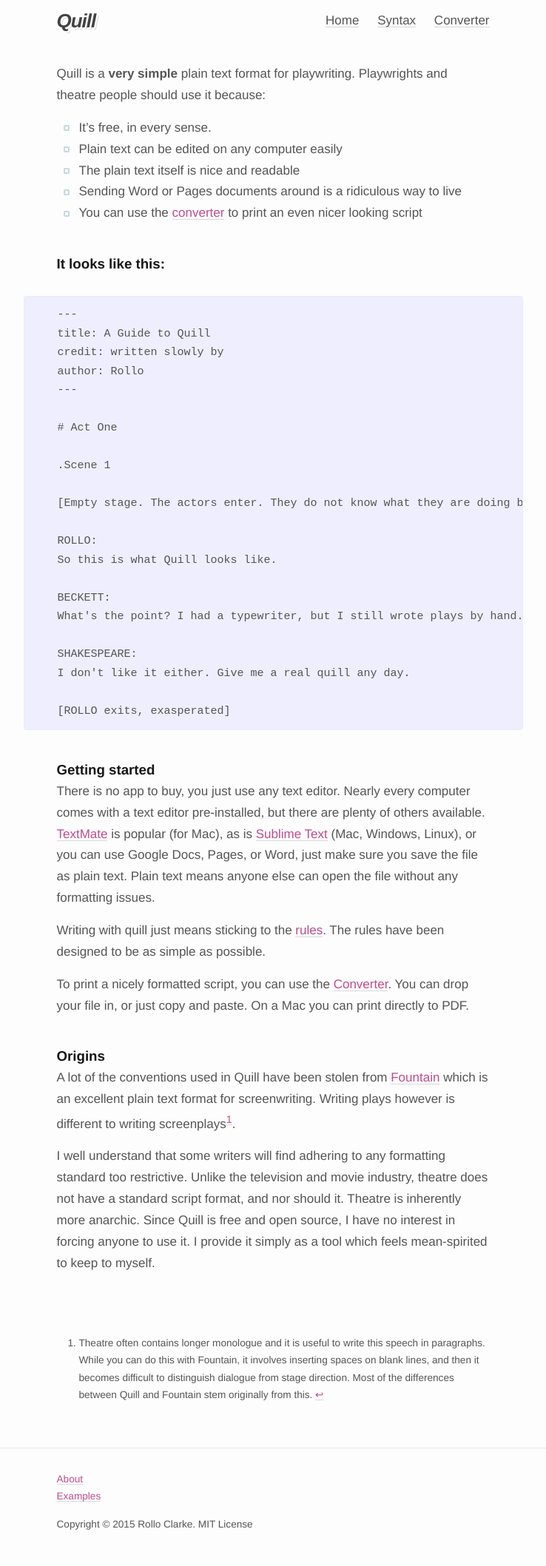
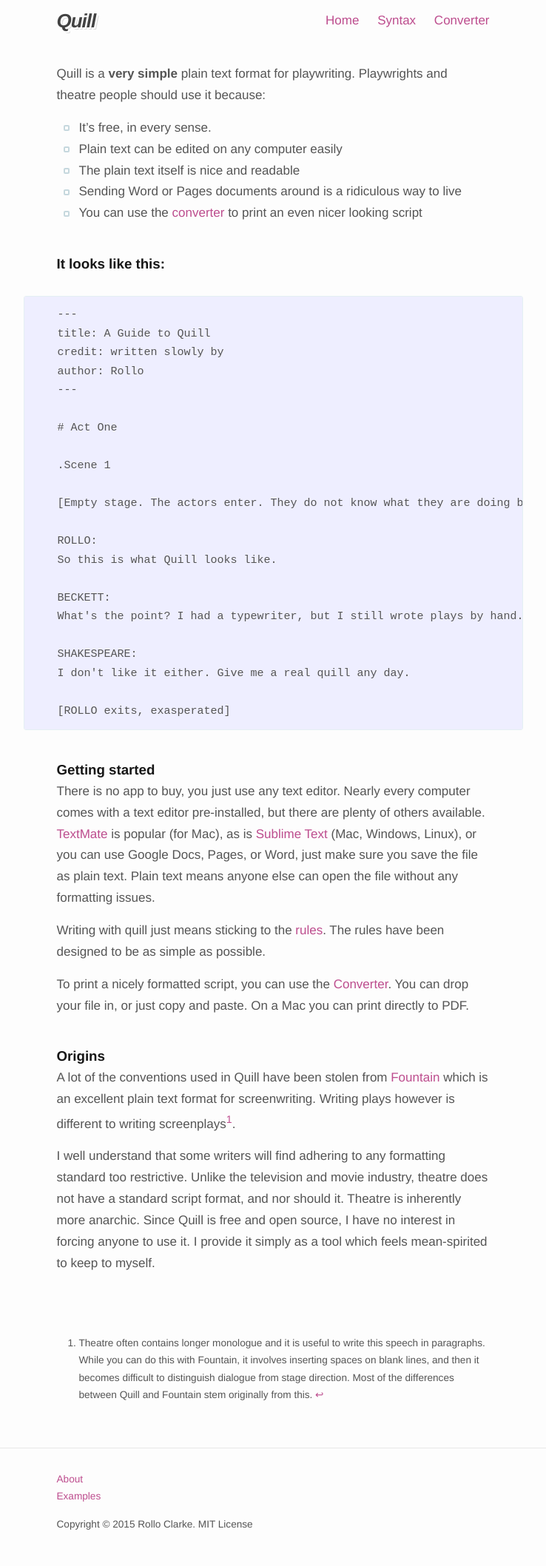
Before and after one commit to rolloclarke/quill, a Jekyll site: the page built from index.md, in a window 1280 px wide. Shown: the whole page at 74% size, without its empty margins (271-1009 px from the left). Built offline with Jekyll 4.4.1, drawn with Linux system fonts in a browser that asks for light colours; some web fonts are replaced.

```diff
--- a/_sass/_base.scss
+++ b/_sass/_base.scss
@@ -93,7 +93,7 @@ h1, h2, h3, h4, h5, h6 {
 a {
     color: $brand-color-2;
     text-decoration: none;
-	box-shadow: inset 0 -1px #D9D9D9;
+	//box-shadow: inset 0 -1px #D9D9D9;
 
     &:visited {
         //color: darken($brand-color, 15%);
@@ -101,7 +101,6 @@ a {
     }
 
     &:hover {
-        color: #000;
 		box-shadow: inset 0 -2px #1BA2FF;
     }
 }
--- a/_sass/_layout.scss
+++ b/_sass/_layout.scss
@@ -39,7 +39,6 @@
     }
 
     .page-link {
-        color: $text-color;
         line-height: $base-line-height;
 
         // Gaps between nav items, but not on the last one
--- a/_sass/_theme-default.scss
+++ b/_sass/_theme-default.scss
@@ -6,6 +6,8 @@ body {
 	font-kerning: normal;
 	-webkit-font-variant-ligatures: common-ligatures;
 	font-variant-ligatures: common-ligatures;
+	margin:0px;
+	padding:0px;
 }
 
 .title-page  {
```
Also changed, not shown: converter.md (+6 -2 lines).
